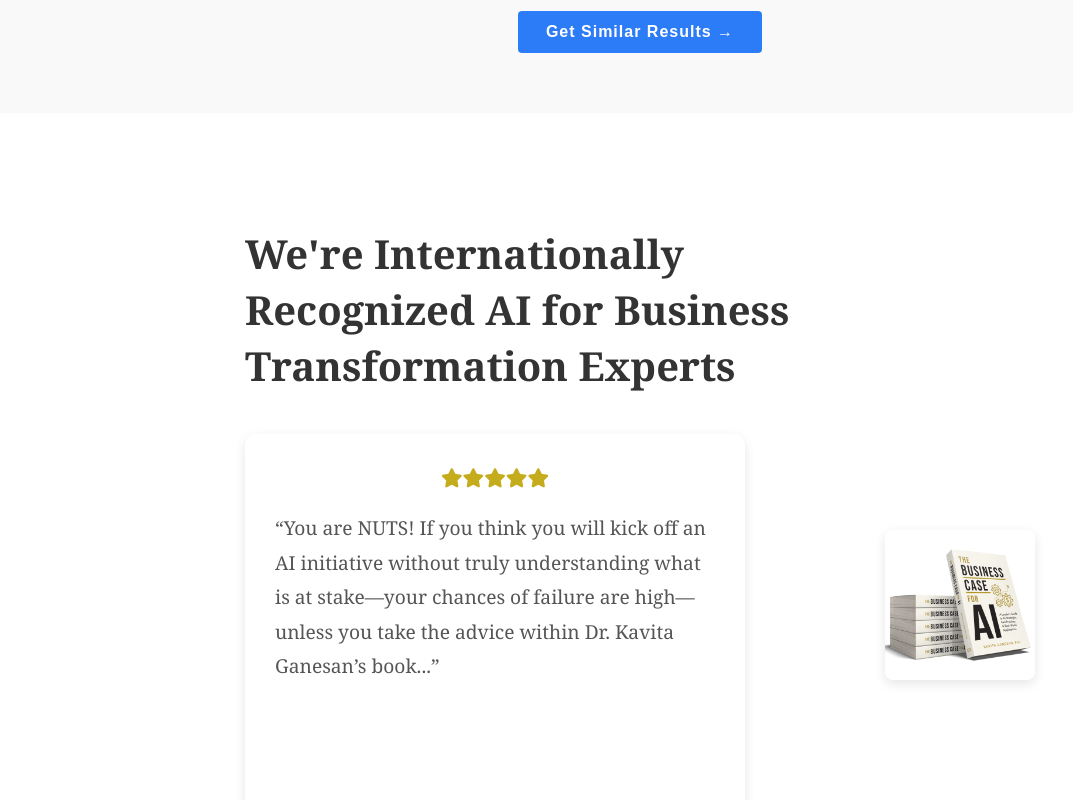
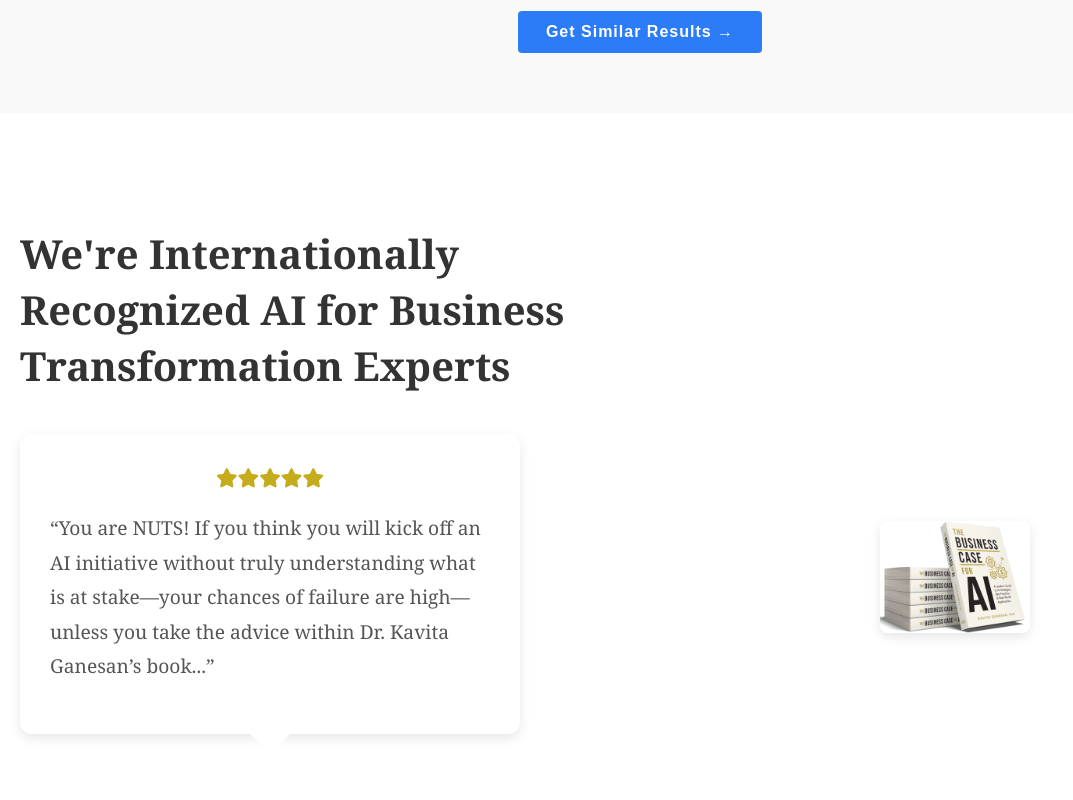
Before and after one commit to Easysoul1/opinosis-analytics, a React (Vite) app: page / in a window 1280 px wide. Shown: the part 4440-5240 px from the top of the page, without its empty margins (0-1073 px from the left). Built offline with nearby package versions, Linux system fonts and the light colour scheme; a web font is replaced by a local one.

Commit message:
Refactor code structure for improved readability and maintainability

```diff
--- a/src/components/BookSection.css
+++ b/src/components/BookSection.css
@@ -1,3 +1,4 @@
+/* Book Section */
 .book-section {
   display: flex;
   align-items: center;
@@ -5,10 +6,13 @@
   padding: 60px 20px;
   background-color: #f9f9f9;
   font-family: 'Georgia', serif;
+  flex-wrap: wrap; /* Allow wrapping for smaller screens */
 }
 
 .book-content {
   max-width: 50%;
+  flex: 1; /* Allow the content to take up available space */
+  margin-bottom: 20px; /* Add spacing below the content for smaller screens */
 }
 
 .book-content h2 {
@@ -26,7 +30,7 @@
   padding: 30px;
   position: relative;
   max-width: 500px;
-  height: 400px;
+  height: auto; /* Allow the height to adjust dynamically */
   margin-bottom: 40px;
 }
 
@@ -83,9 +87,20 @@
   color: #777;
 }
 
+/* Book Image Section */
+.book-image {
+  display: flex;
+  justify-content: center;
+  align-items: center;
+  margin-top: 20px;
+  flex: 1; /* Allow the image to take up available space */
+}
+
 .book-image img {
-  max-width: 100%;
-  height: auto;
+  max-width: 100%; /* Allow the image to scale responsively */
+  height: auto; /* Maintain the aspect ratio */
+  width: 100%; /* Set the width to 100% for smaller screens */
+  max-width: 400px; /* Limit the maximum width */
   border-radius: 8px;
   box-shadow: 0 4px 12px rgba(0, 0, 0, 0.1);
 }
@@ -94,3 +109,57 @@
     margin-left: 30px;
     margin-top: -25px;
 }
+
+/* Responsive Design */
+@media (max-width: 768px) {
+  .book-section {
+    flex-direction: column; /* Stack the content and image vertically */
+    align-items: center;
+  }
+
+  .book-content {
+    max-width: 100%; /* Allow the content to take full width */
+    text-align: center; /* Center-align the text */
+  }
+
+  .book-content h2 {
+    font-size: 2rem; /* Reduce the font size for smaller screens */
+  }
+
+  .testimonial-card {
+    max-width: 100%; /* Allow the card to take full width */
+    padding: 20px; /* Reduce padding for smaller screens */
+  }
+
+  .author {
+    flex-direction: column; /* Stack the author details vertically */
+    align-items: center;
+    margin-top: 20px;
+  }
+
+  .author .quote-icon {
+    font-size: 4rem; /* Reduce the size of the quote icon */
+  }
+
+  .book-image img {
+    max-width: 300px; /* Reduce the maximum width of the image */
+  }
+}
+
+@media (max-width: 480px) {
+  .book-content h2 {
+    font-size: 1.8rem; /* Further reduce the font size for very small screens */
+  }
+
+  .testimonial-card {
+    padding: 15px; /* Reduce padding further for very small screens */
+  }
+
+  .author .quote-icon {
+    font-size: 3.5rem; /* Further reduce the size of the quote icon */
+  }
+
+  .book-image img {
+    max-width: 250px; /* Further reduce the maximum width of the image */
+  }
+}
--- a/src/components/BookSection.jsx
+++ b/src/components/BookSection.jsx
@@ -1,6 +1,6 @@
 import React from "react";
 import "./BookSection.css";
-import Book from "../assets/the-business-case-for-AI-stacked-edited-1024x1024.png";
+import thisBook from '../assets/the-business-case-for-AI-stacked-edited-1536x1152.png'
 
 const BookSection = () => {
   return (
@@ -28,7 +28,7 @@ const BookSection = () => {
         </div>
       </div>
       <div className="book-image">
-        <img src={Book} alt="The Business Case for AI" />
+        <img src={thisBook} alt="The Business Case for AI"/>
       </div>
     </div>
   );
--- a/src/components/Footer.jsx
+++ b/src/components/Footer.jsx
@@ -1,6 +1,6 @@
 import React from "react";
 import './Footer.css';
-import bookImage from '../assets/footer/resized1.png';
+import bookImage from '../assets/footer/the-business-case-for-AI-stacked-edited-1024x1024.png';
 import Goldman from '../assets/footer/unnamed.webp'
 
 const Footer = () => {
```
Also changed, not shown: src/assets/footer/the-business-case-for-AI-stacked-edited-1024x1024.png (renamed from src/assets/the-business-case-for-AI-stacked-edited-1024x1024.png), src/assets/the-business-case-for-AI-stacked-edited-1536x1152.png (renamed from src/assets/footer/the-business-case-for-AI-stacked-edited-1536x1152.png).
